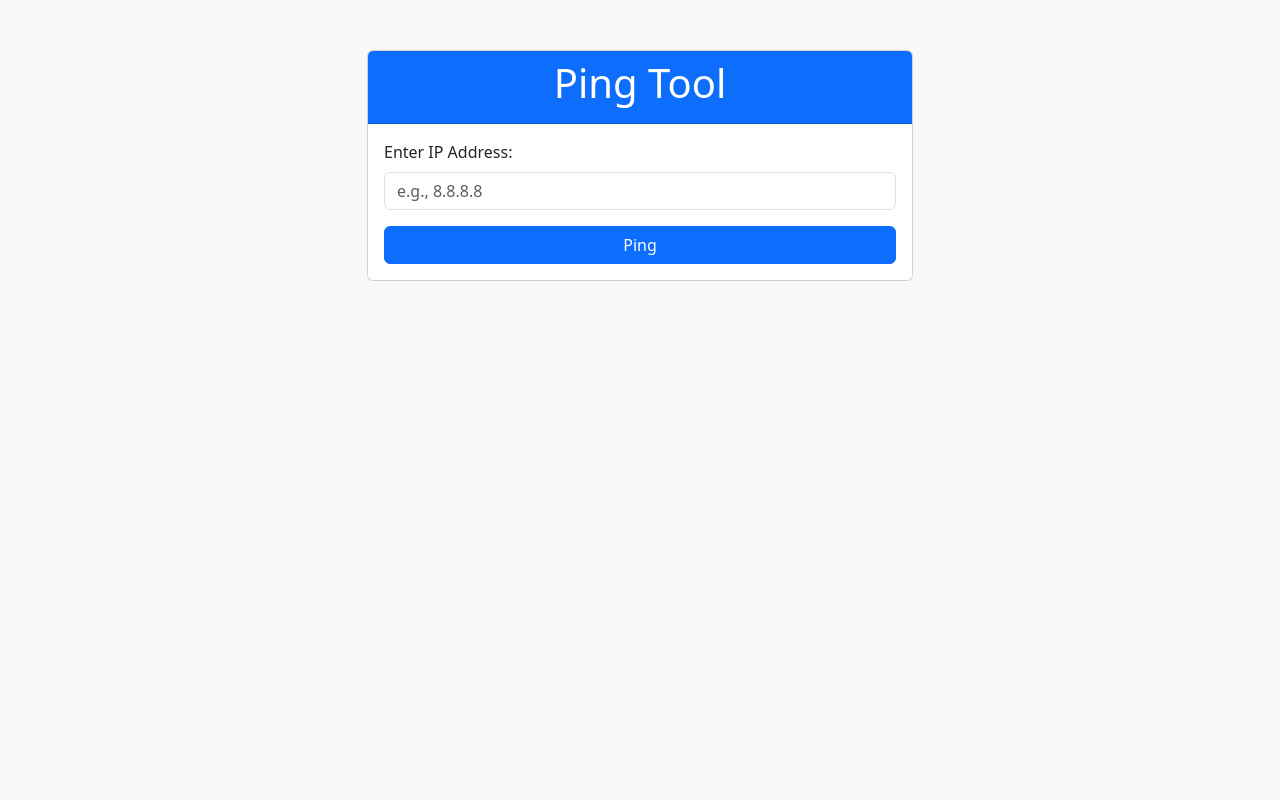
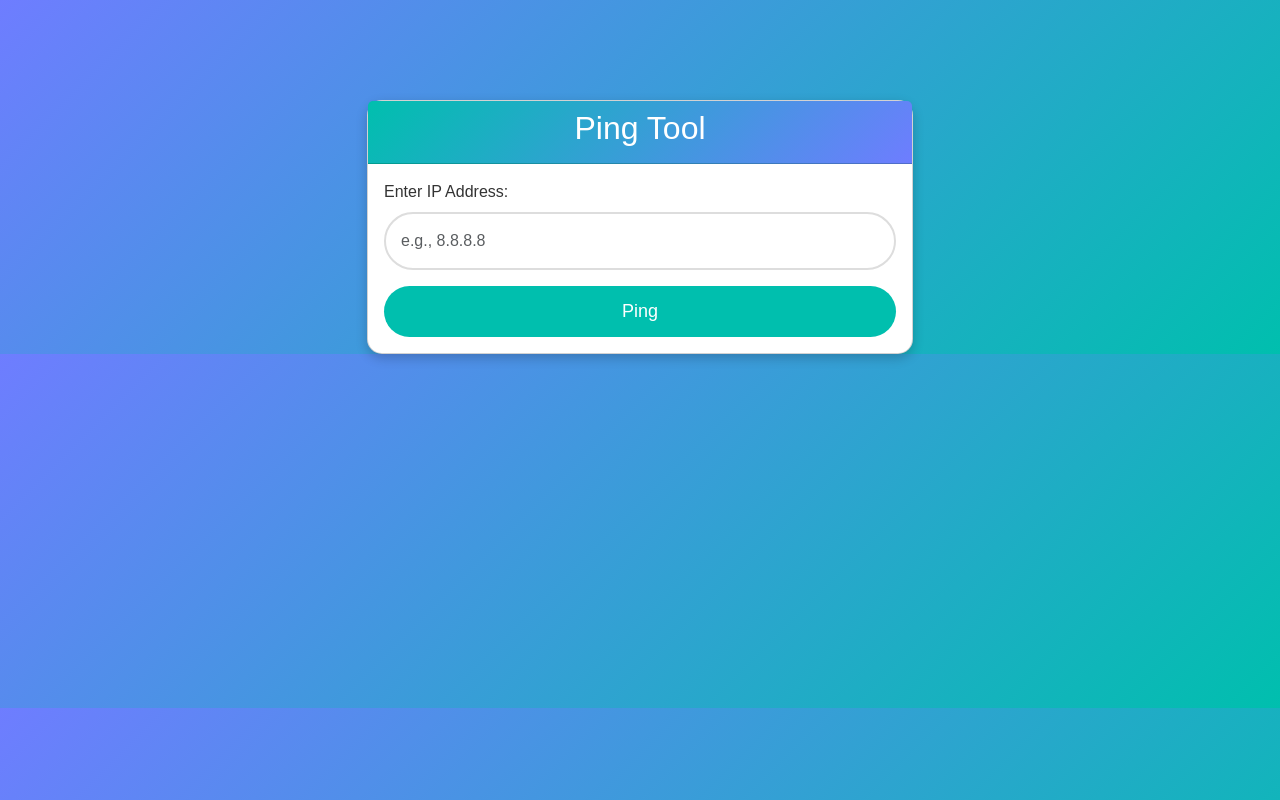
Before and after one commit to salmaadwan4/web-challenges, a PHP site: page / in a window 1280 px wide. Run offline with PHP 8.4, Linux system fonts and the light colour scheme.

Commit message:
Update index.php

```diff
--- a/Sh3llDr0p/index.php
+++ b/Sh3llDr0p/index.php
@@ -14,18 +14,71 @@ if ($_SERVER['REQUEST_METHOD'] === 'POST') {
     <link href="https://cdn.jsdelivr.net/npm/bootstrap@5.3.0/dist/css/bootstrap.min.css" rel="stylesheet">
     <style>
         body {
-            background-color: #f8f9fa;
+            background: linear-gradient(135deg, #6e7dff, #00bfae);
+            font-family: 'Arial', sans-serif;
+            color: #fff;
         }
         .container {
-            margin-top: 50px;
+            margin-top: 100px;
+            z-index: 10;
+        }
+        .card {
+            border-radius: 15px;
+            box-shadow: 0 4px 12px rgba(0, 0, 0, 0.2);
+            background-color: #ffffff;
+            color: #333;
+        }
+        .card-header {
+            background: linear-gradient(135deg, #00bfae, #6e7dff);
+            color: #fff;
+            text-align: center;
+            border-top-left-radius: 15px;
+            border-top-right-radius: 15px;
+        }
+        .btn-primary {
+            background-color: #00bfae;
+            border: none;
+            border-radius: 50px;
+            padding: 12px 30px;
+            width: 100%;
+            font-size: 18px;
+            transition: all 0.3s ease;
+        }
+        .btn-primary:hover {
+            background-color: #1e9e7f;
+        }
+        .form-control {
+            border-radius: 50px;
+            border: 2px solid #ddd;
+            padding: 15px;
+            font-size: 16px;
+        }
+        .form-control:focus {
+            border-color: #00bfae;
+            box-shadow: 0 0 5px rgba(0, 191, 174, 0.7);
         }
         .output {
-            background-color: #fff;
-            border: 1px solid #ddd;
-            border-radius: 5px;
+            background-color: #f1f1f1;
+            border-radius: 15px;
             padding: 15px;
-            margin-top: 20px;
-            font-family: monospace;
+            margin-top: 30px;
+            font-family: 'Courier New', Courier, monospace;
+            box-shadow: 0 4px 10px rgba(0, 0, 0, 0.1);
+            color: #333;
+        }
+        .error {
+            color: #ff6f61;
+        }
+        .success {
+            color: #4caf50;
+        }
+        .footer {
+            position: absolute;
+            bottom: 10px;
+            width: 100%;
+            text-align: center;
+            font-size: 14px;
+            color: #fff;
         }
     </style>
 </head>
@@ -34,21 +87,25 @@ if ($_SERVER['REQUEST_METHOD'] === 'POST') {
         <div class="row justify-content-center">
             <div class="col-md-6">
                 <div class="card">
-                    <div class="card-header bg-primary text-white">
-                        <h1 class="card-title text-center">Ping Tool</h1>
+                    <div class="card-header">
+                        <h2>Ping Tool</h2>
                     </div>
                     <div class="card-body">
                         <form method="POST">
                             <div class="mb-3">
                                 <label for="ip" class="form-label">Enter IP Address:</label>
-                                <input type="text" class="form-control" id="ip" name="ip" placeholder="e.g., 8.8.8.8">
+                                <input type="text" class="form-control" id="ip" name="ip" placeholder="e.g., 8.8.8.8" required>
                             </div>
-                            <button type="submit" class="btn btn-primary w-100">Ping</button>
+                            <button type="submit" class="btn btn-primary">Ping</button>
                         </form>
                         <?php if ($_SERVER['REQUEST_METHOD'] === 'POST'): ?>
                             <div class="output mt-4">
-                                <h5>Ping Output:</h5>
-                                <pre><?php echo htmlspecialchars($output); ?></pre>
+                                <?php if (isset($output) && strpos($output, 'Invalid IP address') === false): ?>
+                                    <h5>Ping Output:</h5>
+                                    <pre><?php echo htmlspecialchars($output); ?></pre>
+                                <?php else: ?>
+                                    <p class="error"><?php echo $output; ?></p>
+                                <?php endif; ?>
                             </div>
                         <?php endif; ?>
                     </div>
@@ -57,6 +114,9 @@ if ($_SERVER['REQUEST_METHOD'] === 'POST') {
         </div>
     </div>
 
+    <div class="footer">
+    </div>
+
     <!-- Bootstrap JS -->
     <script src="https://cdn.jsdelivr.net/npm/bootstrap@5.3.0/dist/js/bootstrap.bundle.min.js"></script>
 </body>
```
